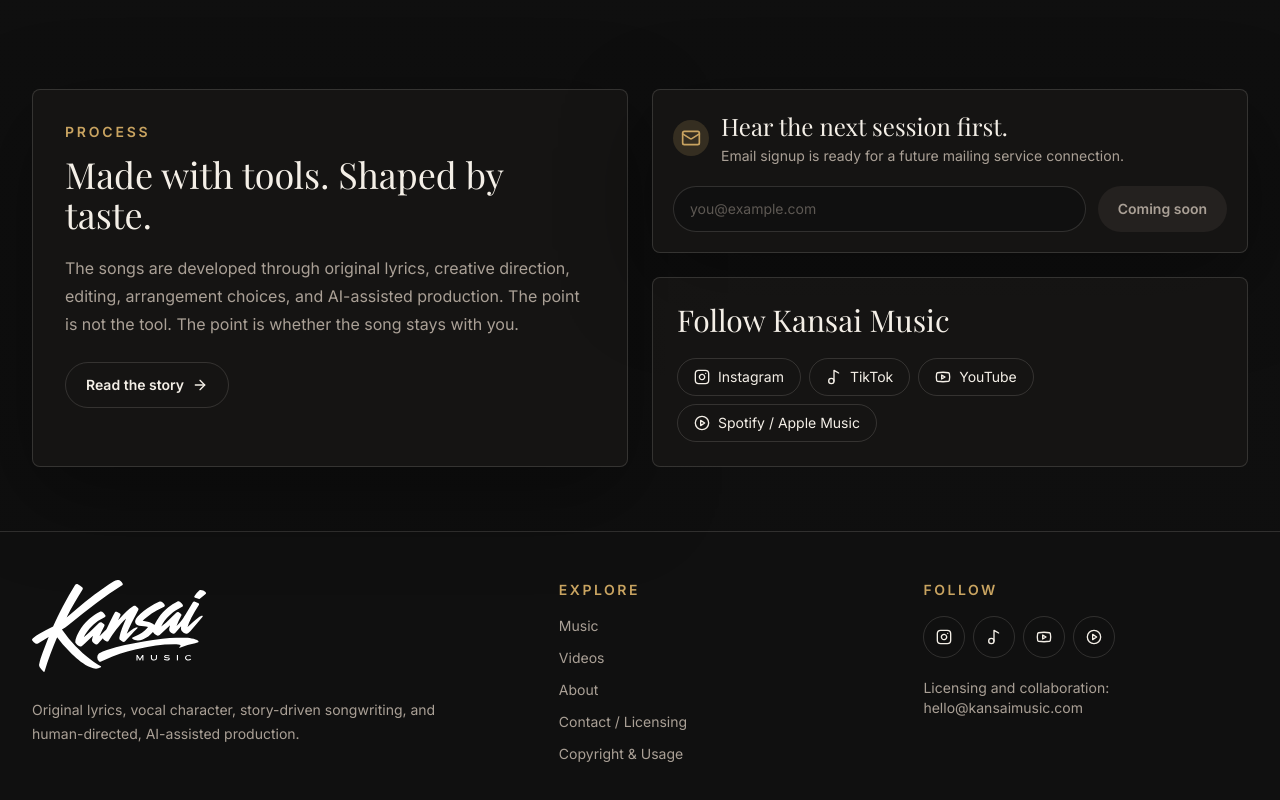
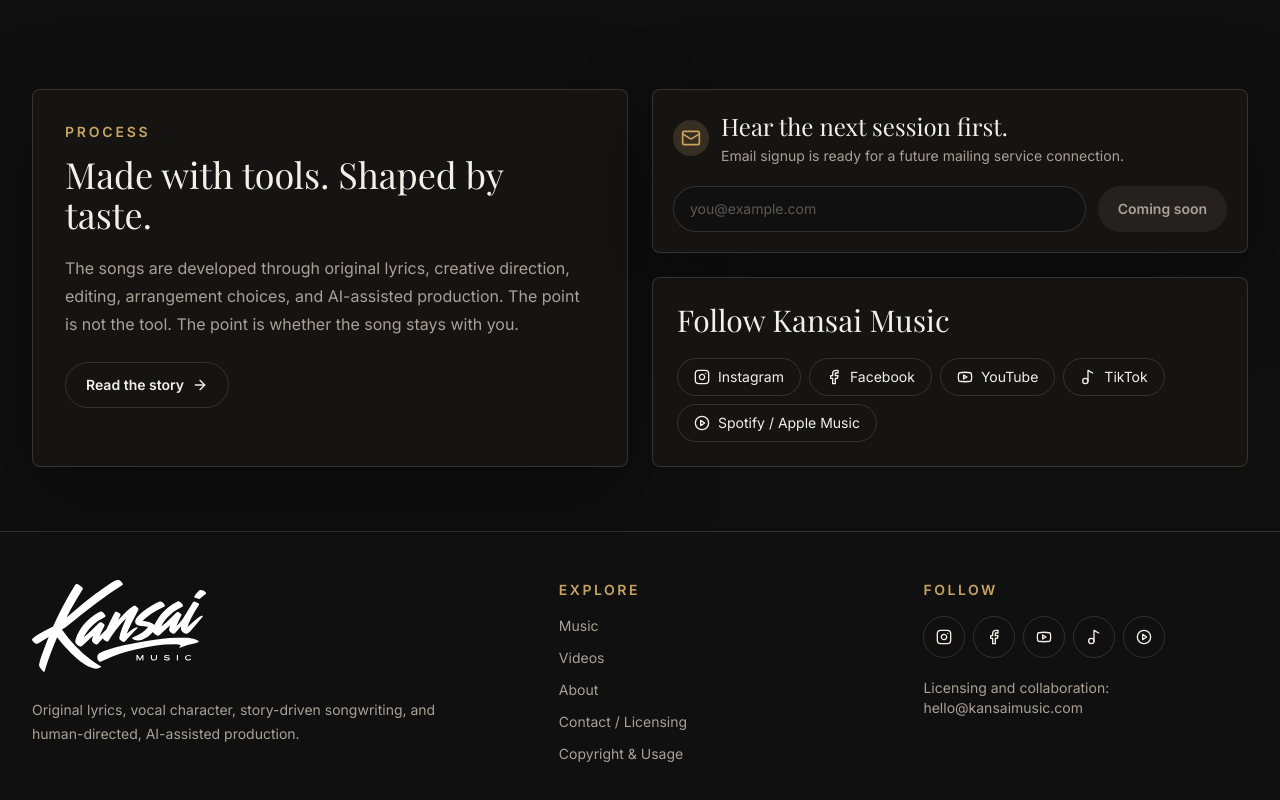
Before and after one commit to CompanywideAI/KansaiMusic, a Next.js app: page / in a window 1280 px wide. Shown: the part 3956-4756 px from the top of the page. Built offline with nearby package versions, Linux system fonts and the light colour scheme; no server answers; a web font is replaced by a local one.

Commit message:
Add official Kansai Music social links

```diff
--- a/app/layout.tsx
+++ b/app/layout.tsx
@@ -4,6 +4,7 @@
 import { Footer } from "@/components/layout/Footer";
 import { Header } from "@/components/layout/Header";
 import { defaultShareImage, shareImage } from "@/src/lib/seo";
+import { officialSocialUrls } from "@/src/lib/social";
 import { siteUrl } from "@/src/lib/utils";
 
 const inter = Inter({
@@ -61,13 +62,7 @@
     url: siteUrl(),
     description:
       "A human-directed music project built around original lyrics, vocal character, and AI-assisted production.",
-    sameAs: [
-      process.env.NEXT_PUBLIC_INSTAGRAM_URL,
-      process.env.NEXT_PUBLIC_TIKTOK_URL,
-      process.env.NEXT_PUBLIC_YOUTUBE_URL,
-      process.env.NEXT_PUBLIC_SPOTIFY_URL,
-      process.env.NEXT_PUBLIC_APPLE_MUSIC_URL,
-    ].filter(Boolean),
+    sameAs: officialSocialUrls(),
   };
 
   return (
--- a/app/page.tsx
+++ b/app/page.tsx
@@ -1,6 +1,6 @@
 import type { Metadata } from "next";
 import Link from "next/link";
-import { ArrowRight, Instagram, Music2, PlayCircle, Youtube } from "lucide-react";
+import { ArrowRight, Facebook, Instagram, Music2, PlayCircle, Youtube } from "lucide-react";
 import { ButtonLink } from "@/components/ui/ButtonLink";
 import { FeaturedTrack } from "@/components/music/FeaturedTrack";
 import { TrackGrid } from "@/components/music/TrackGrid";
@@ -9,6 +9,7 @@
 import { MotionReveal } from "@/components/marketing/MotionReveal";
 import { getSongOfDay, sessions, tracks } from "@/src/data/tracks";
 import { defaultShareImage, shareImage } from "@/src/lib/seo";
+import { socialUrls } from "@/src/lib/social";
 
 export const metadata: Metadata = {
   description:
@@ -44,10 +45,11 @@
     .filter((track) => track !== undefined);
   const videos = tracks.filter((track) => track.videoSrc).slice(0, 2);
   const socialLinks = [
-    ["Instagram", process.env.NEXT_PUBLIC_INSTAGRAM_URL, Instagram],
-    ["TikTok", process.env.NEXT_PUBLIC_TIKTOK_URL, Music2],
-    ["YouTube", process.env.NEXT_PUBLIC_YOUTUBE_URL, Youtube],
-    ["Spotify / Apple Music", process.env.NEXT_PUBLIC_SPOTIFY_URL || process.env.NEXT_PUBLIC_APPLE_MUSIC_URL, PlayCircle],
+    ["Instagram", socialUrls.instagram, Instagram],
+    ["Facebook", socialUrls.facebook, Facebook],
+    ["YouTube", socialUrls.youtube, Youtube],
+    ["TikTok", socialUrls.tiktok, Music2],
+    ["Spotify / Apple Music", socialUrls.spotify || socialUrls.appleMusic, PlayCircle],
   ] as const;
 
   return (
--- a/components/layout/Footer.tsx
+++ b/components/layout/Footer.tsx
@@ -1,13 +1,15 @@
 import Link from "next/link";
-import { Instagram, Music2, PlayCircle, Youtube } from "lucide-react";
+import { Facebook, Instagram, Music2, PlayCircle, Youtube } from "lucide-react";
 import { Logo } from "@/components/layout/Logo";
+import { socialUrls } from "@/src/lib/social";
 import { contactEmail } from "@/src/lib/utils";
 
 const socialLinks = [
-  { label: "Instagram", href: process.env.NEXT_PUBLIC_INSTAGRAM_URL, icon: Instagram },
-  { label: "TikTok", href: process.env.NEXT_PUBLIC_TIKTOK_URL, icon: Music2 },
-  { label: "YouTube", href: process.env.NEXT_PUBLIC_YOUTUBE_URL, icon: Youtube },
-  { label: "Spotify", href: process.env.NEXT_PUBLIC_SPOTIFY_URL, icon: PlayCircle },
+  { label: "Instagram", href: socialUrls.instagram, icon: Instagram },
+  { label: "Facebook", href: socialUrls.facebook, icon: Facebook },
+  { label: "YouTube", href: socialUrls.youtube, icon: Youtube },
+  { label: "TikTok", href: socialUrls.tiktok, icon: Music2 },
+  { label: "Spotify", href: socialUrls.spotify, icon: PlayCircle },
 ];
 
 export function Footer() {
--- /dev/null
+++ b/src/lib/social.ts
@@ -0,0 +1,19 @@
+export const socialUrls = {
+  instagram: process.env.NEXT_PUBLIC_INSTAGRAM_URL || "https://www.instagram.com/kansaimusic",
+  facebook: process.env.NEXT_PUBLIC_FACEBOOK_URL || "https://www.facebook.com/KansaiMusic/",
+  youtube: process.env.NEXT_PUBLIC_YOUTUBE_URL || "https://www.youtube.com/@kansaimusic",
+  tiktok: process.env.NEXT_PUBLIC_TIKTOK_URL,
+  spotify: process.env.NEXT_PUBLIC_SPOTIFY_URL,
+  appleMusic: process.env.NEXT_PUBLIC_APPLE_MUSIC_URL,
+};
+
+export function officialSocialUrls() {
+  return [
+    socialUrls.instagram,
+    socialUrls.facebook,
+    socialUrls.youtube,
+    socialUrls.tiktok,
+    socialUrls.spotify,
+    socialUrls.appleMusic,
+  ].filter(Boolean);
+}
```
Also changed, not shown: 2 other files (tests, documents, lock files or other folders).
